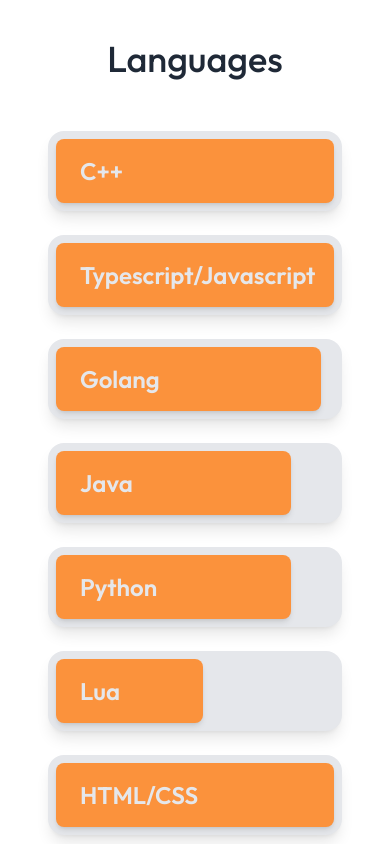
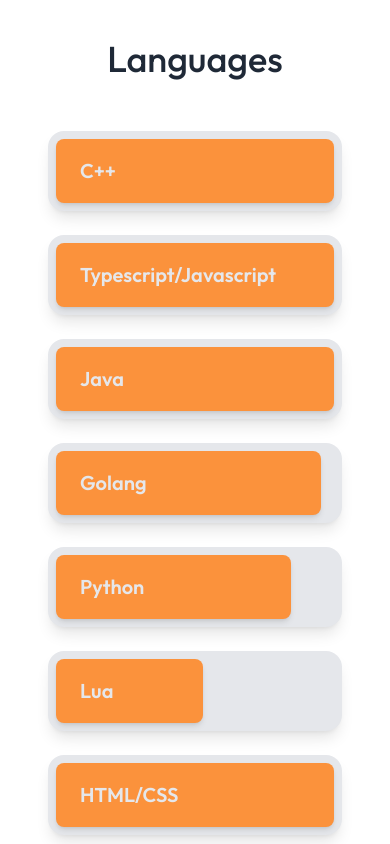
Before and after one commit to lucasotanez/portfolio, a Next.js app: page / in a window 390 px wide. Shown: the part 1060-1904 px from the top of the page. Built offline with nearby package versions, Linux system fonts and the light colour scheme.

Commit message:
skills display better on mobile

```diff
--- a/src/app/Skills.tsx
+++ b/src/app/Skills.tsx
@@ -20,13 +20,13 @@ export default function Skills() {
             </div>
           </div>
           <div className="bar">
-            <div className="ninety bg-orange-400">
-              <p className="ml-6">Golang</p>
+            <div className="full bg-orange-400">
+              <p className="ml-6">Java</p>
             </div>
           </div>
           <div className="bar">
-            <div className="eighty bg-orange-400">
-              <p className="ml-6">Java</p>
+            <div className="ninety bg-orange-400">
+              <p className="ml-6">Golang</p>
             </div>
           </div>
           <div className="bar">
--- a/src/app/globals.css
+++ b/src/app/globals.css
@@ -32,7 +32,7 @@
 
   .bar {
     @apply h-20 w-full md:w-4/5 bg-gray-200 rounded-2xl relative shadow-lg duration-200
-      leading-16 text-2xl text-gray-200 my-3
+      leading-16 text-xl sm:text-2xl text-gray-200 my-3 overflow-hidden
   }
 
   .bar p {
```
